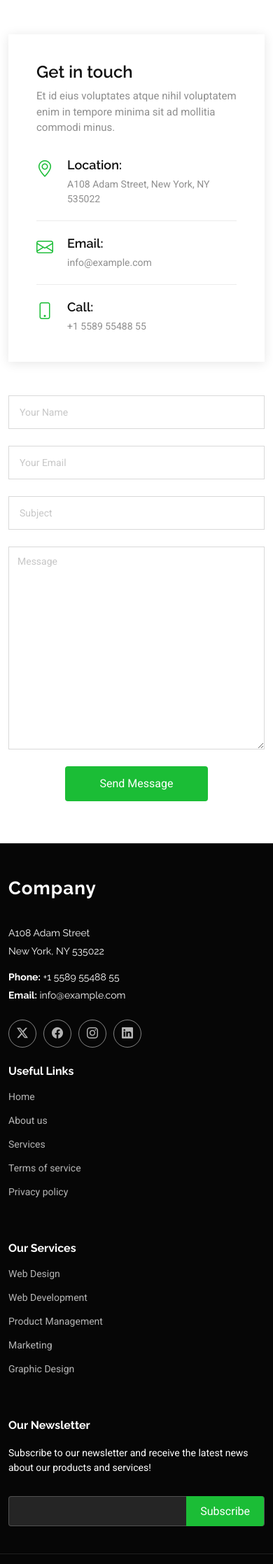
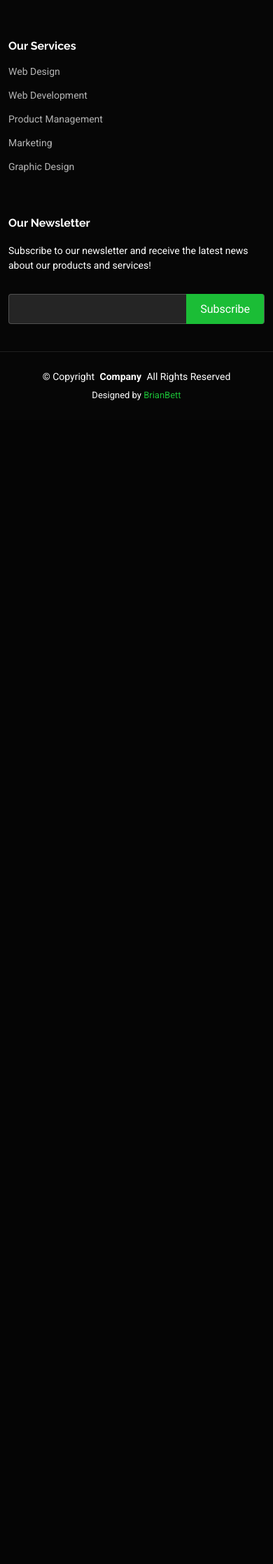
Before and after one commit to brucebett/Company-website, a Django app: template project/templates/base.html in a window 390 px wide. Shown: the part 565-2800 px from the top of the page at 70% size. After the commit the page ends 1137 px from the top, so only its background shows below. Run offline with Django 5.2, Linux system fonts and the light colour scheme; the template is opened without the code that fills it, so the values that code supplies are empty; some libraries are stand-ins or nearby versions.

Commit message:
sun4  commit

```diff
--- a/project/templates/base.html
+++ b/project/templates/base.html
@@ -1,16 +1,21 @@
+{% load static %}
 <!DOCTYPE html>
 <html lang="en">
 
 <head>
   <meta charset="utf-8">
   <meta content="width=device-width, initial-scale=1.0" name="viewport">
-  <title>Contact - Company Bootstrap Template</title>
+  <title>
+    {% block title %}
+
+    {% endblock title %}
+</title>
   <meta name="description" content="">
   <meta name="keywords" content="">
 
   <!-- Favicons -->
-  <link href="assets/img/favicon.png" rel="icon">
-  <link href="assets/img/apple-touch-icon.png" rel="apple-touch-icon">
+  <link href="{% static 'assets/img/favicon.png' %}" rel="icon">
+  <link href="{% static 'assets/img/apple-touch-icon.png' %}" rel="apple-touch-icon">
 
   <!-- Fonts -->
   <link href="https://fonts.googleapis.com" rel="preconnect">
@@ -18,14 +23,17 @@
   <link href="https://fonts.googleapis.com/css2?family=Roboto:ital,wght@0,100;0,300;0,400;0,500;0,700;0,900;1,100;1,300;1,400;1,500;1,700;1,900&family=Raleway:ital,wght@0,100;0,200;0,300;0,400;0,500;0,600;0,700;0,800;0,900;1,100;1,200;1,300;1,400;1,500;1,600;1,700;1,800;1,900&family=Nunito:ital,wght@0,200;0,300;0,400;0,500;0,600;0,700;0,800;0,900;1,200;1,300;1,400;1,500;1,600;1,700;1,800;1,900&display=swap" rel="stylesheet">
 
   <!-- Vendor CSS Files -->
-  <link href="assets/vendor/bootstrap/css/bootstrap.min.css" rel="stylesheet">
-  <link href="assets/vendor/bootstrap-icons/bootstrap-icons.css" rel="stylesheet">
-  <link href="assets/vendor/aos/aos.css" rel="stylesheet">
-  <link href="assets/vendor/glightbox/css/glightbox.min.css" rel="stylesheet">
-  <link href="assets/vendor/swiper/swiper-bundle.min.css" rel="stylesheet">
+  <link href="{% static 'assets/vendor/bootstrap/css/bootstrap.min.css' %}" rel="stylesheet">
+  <link href="{% static 'assets/vendor/bootstrap-icons/bootstrap-icons.css' %}" rel="stylesheet">
+  <link href="{% static 'assets/vendor/aos/aos.css" rel="stylesheet' %}">
+  <link href="{% static 'assets/vendor/glightbox/css/glightbox.min.css' %}" rel="stylesheet">
+  <link href="{% static 'assets/vendor/swiper/swiper-bundle.min.css' %}" rel="stylesheet">
 
   <!-- Main CSS File -->
-  <link href="assets/css/main.css" rel="stylesheet">
+  <link href="{% static 'assets/css/main.css' %}" rel="stylesheet">
+  {% block styles %}
+
+  {% endblock styles %}
 </head>
 
 <body class="contact-page">
@@ -76,96 +84,18 @@
     </div>
   </header>
 
+  {% block hero %}
+
+  {% endblock hero %}
+
+
   <main class="main">
 
-    <!-- Page Title -->
-    <div class="page-title accent-background">
-      <div class="container d-lg-flex justify-content-between align-items-center">
-        <h1 class="mb-2 mb-lg-0">Contact</h1>
-        <nav class="breadcrumbs">
-          <ol>
-            <li><a href="index.html">Home</a></li>
-            <li class="current">Contact</li>
-          </ol>
-        </nav>
-      </div>
-    </div><!-- End Page Title -->
+   {% block body %}
 
-    <!-- Contact Section -->
-    <section id="contact" class="contact section">
+   {% endblock body %}
 
-      <div class="mb-5">
-        <iframe style="width: 100%; height: 400px;" src="https://www.google.com/maps/embed?pb=!1m14!1m8!1m3!1d12097.433213460943!2d-74.0062269!3d40.7101282!3m2!1i1024!2i768!4f13.1!3m3!1m2!1s0x0%3A0xb89d1fe6bc499443!2sDowntown+Conference+Center!5e0!3m2!1smk!2sbg!4v1539943755621" frameborder="0" allowfullscreen=""></iframe>
-      </div><!-- End Google Maps -->
 
-      <div class="container" data-aos="fade">
-
-        <div class="row gy-5 gx-lg-5">
-
-          <div class="col-lg-4">
-
-            <div class="info">
-              <h3>Get in touch</h3>
-              <p>Et id eius voluptates atque nihil voluptatem enim in tempore minima sit ad mollitia commodi minus.</p>
-
-              <div class="info-item d-flex">
-                <i class="bi bi-geo-alt flex-shrink-0"></i>
-                <div>
-                  <h4>Location:</h4>
-                  <p>A108 Adam Street, New York, NY 535022</p>
-                </div>
-              </div><!-- End Info Item -->
-
-              <div class="info-item d-flex">
-                <i class="bi bi-envelope flex-shrink-0"></i>
-                <div>
-                  <h4>Email:</h4>
-                  <p>info@example.com</p>
-                </div>
-              </div><!-- End Info Item -->
-
-              <div class="info-item d-flex">
-                <i class="bi bi-phone flex-shrink-0"></i>
-                <div>
-                  <h4>Call:</h4>
-                  <p>+1 5589 55488 55</p>
-                </div>
-              </div><!-- End Info Item -->
-
-            </div>
-
-          </div>
-
-          <div class="col-lg-8">
-            <form action="forms/contact.php" method="post" role="form" class="php-email-form">
-              <div class="row">
-                <div class="col-md-6 form-group">
-                  <input type="text" name="name" class="form-control" id="name" placeholder="Your Name" required="">
-                </div>
-                <div class="col-md-6 form-group mt-3 mt-md-0">
-                  <input type="email" class="form-control" name="email" id="email" placeholder="Your Email" required="">
-                </div>
-              </div>
-              <div class="form-group mt-3">
-                <input type="text" class="form-control" name="subject" id="subject" placeholder="Subject" required="">
-              </div>
-              <div class="form-group mt-3">
-                <textarea class="form-control" name="message" placeholder="Message" required=""></textarea>
-              </div>
-              <div class="my-3">
-                <div class="loading">Loading</div>
-                <div class="error-message"></div>
-                <div class="sent-message">Your message has been sent. Thank you!</div>
-              </div>
-              <div class="text-center"><button type="submit">Send Message</button></div>
-            </form>
-          </div><!-- End Contact Form -->
-
-        </div>
-
-      </div>
-
-    </section><!-- /Contact Section -->
 
   </main>
 
@@ -230,11 +160,7 @@
     <div class="container copyright text-center mt-4">
       <p>© <span>Copyright</span> <strong class="px-1 sitename">Company</strong> <span>All Rights Reserved</span></p>
       <div class="credits">
-        <!-- All the links in the footer should remain intact. -->
-        <!-- You can delete the links only if you've purchased the pro version. -->
-        <!-- Licensing information: https://bootstrapmade.com/license/ -->
-        <!-- Purchase the pro version with working PHP/AJAX contact form: [buy-url] -->
-        Designed by <a href="https://bootstrapmade.com/">BootstrapMade</a>
+        Designed by <a href="@brucebett">BrianBett</a>
       </div>
     </div>
 
@@ -247,17 +173,22 @@
   <div id="preloader"></div>
 
   <!-- Vendor JS Files -->
-  <script src="assets/vendor/bootstrap/js/bootstrap.bundle.min.js"></script>
-  <script src="assets/vendor/php-email-form/validate.js"></script>
-  <script src="assets/vendor/aos/aos.js"></script>
-  <script src="assets/vendor/glightbox/js/glightbox.min.js"></script>
-  <script src="assets/vendor/imagesloaded/imagesloaded.pkgd.min.js"></script>
-  <script src="assets/vendor/isotope-layout/isotope.pkgd.min.js"></script>
-  <script src="assets/vendor/waypoints/noframework.waypoints.js"></script>
-  <script src="assets/vendor/swiper/swiper-bundle.min.js"></script>
+  {% block scripts %}
+
+
+  {% endblock scripts %}
+
+  <script src="{% static 'assets/vendor/bootstrap/js/bootstrap.bundle.min.js' %}"></script>
+  <script src="{% static 'assets/vendor/php-email-form/validate.js' %}"></script>
+  <script src="{% static 'assets/vendor/aos/aos.js' %}"></script>
+  <script src="{% static 'assets/vendor/glightbox/js/glightbox.min.js' %}"></script>
+  <script src="{% static 'assets/vendor/imagesloaded/imagesloaded.pkgd.min.js' %}"></script>
+  <script src="{% static 'assets/vendor/isotope-layout/isotope.pkgd.min.js' %}"></script>
+  <script src="{% static 'assets/vendor/waypoints/noframework.waypoints.js' %}"></script>
+  <script src="{% static 'assets/vendor/swiper/swiper-bundle.min.js' %}"></script>
 
   <!-- Main JS File -->
-  <script src="assets/js/main.js"></script>
+  <script src="{% static 'assets/js/main.js' %}"></script>
 
 </body>
 
```
